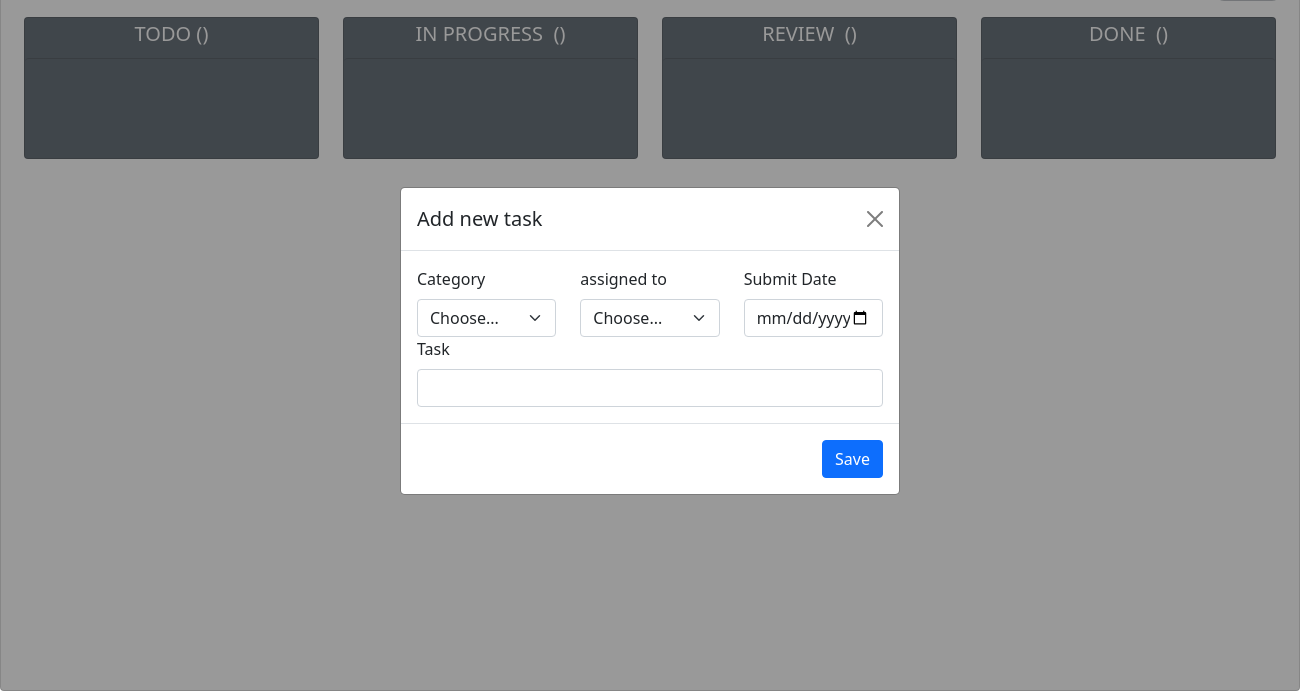
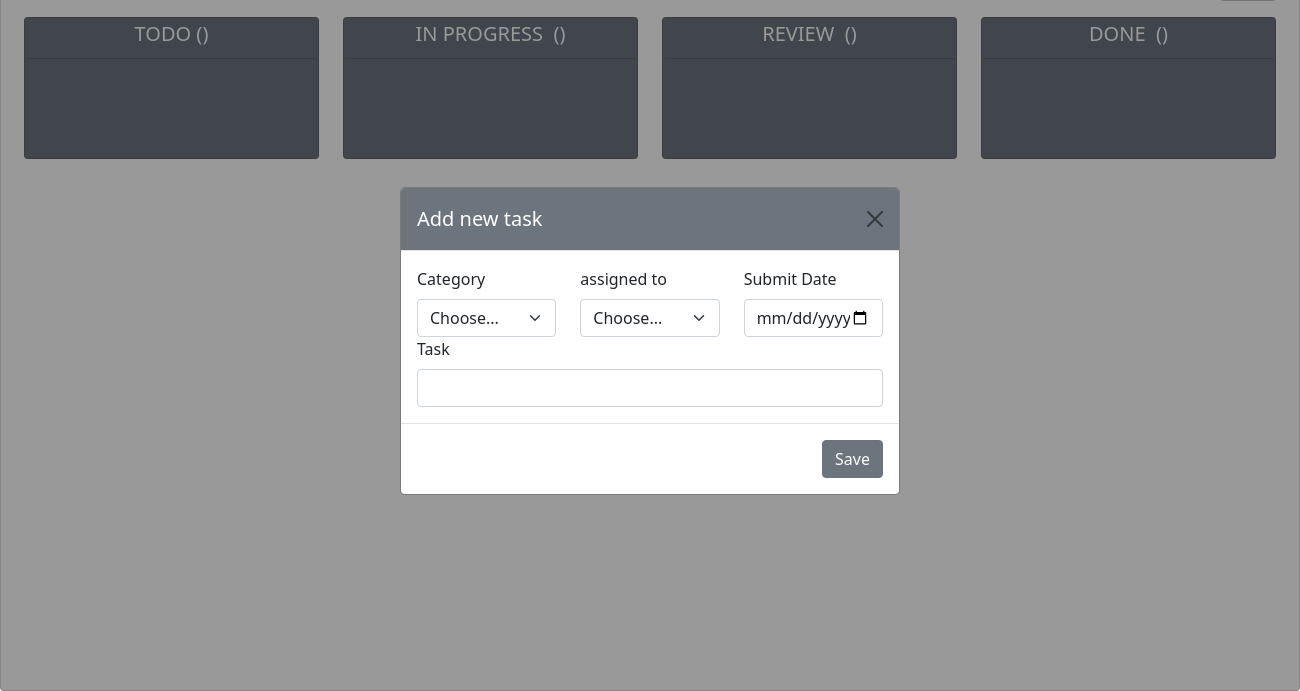
Before and after one commit to smhabibjr/Scrum-board-for-developers, an Electron app: page src/ui/index.html in a window 1300 px wide. Both pictures are taken after a click on the button "Add". Shown: the part 109-800 px from the top of the page. Drawn offline with Linux system fonts and the light colour scheme; no server answers.

Commit message:
customize the modal box style

```diff
--- a/src/ui/index.html
+++ b/src/ui/index.html
@@ -233,8 +233,8 @@
             <div class="modalbox-with-form card" id="modalbox-with-form">
               <div class="modal-dialog modal-dialog-centered">
                 <div class="modal-content">
-                  <div class="modal-header">
-                    <h5 class="modal-title" id="exampleModalLabel">
+                  <div class="modal-header bg-secondary">
+                    <h5 class="modal-title text-white" id="exampleModalLabel">
                       Add new task
                     </h5>
                     <button
@@ -307,7 +307,7 @@
                     <button
                       type="button"
                       id="btn-add-new-iteam"
-                      class="btn btn-primary"
+                      class="btn btn-secondary"
                     >
                       Save
                     </button>
```
